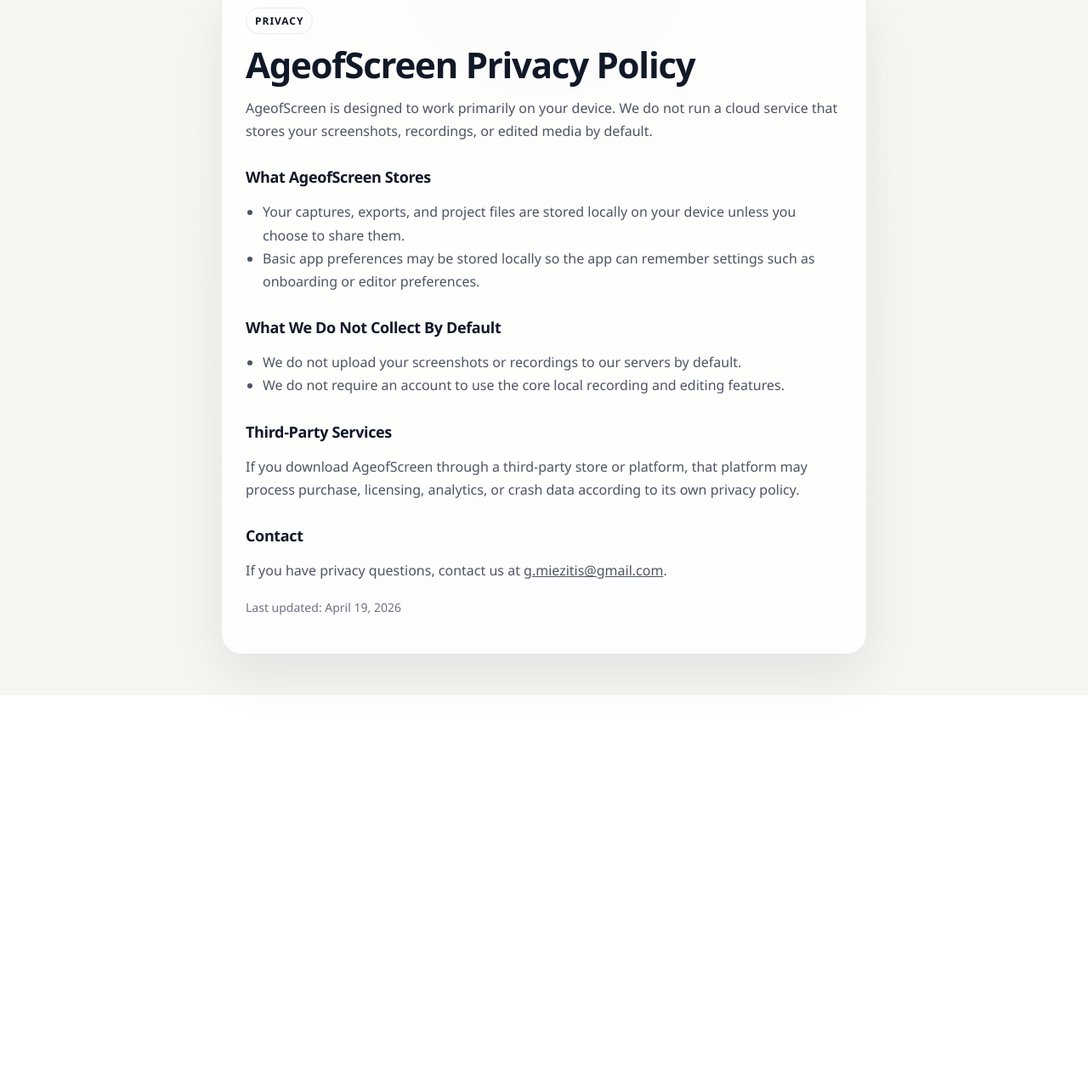
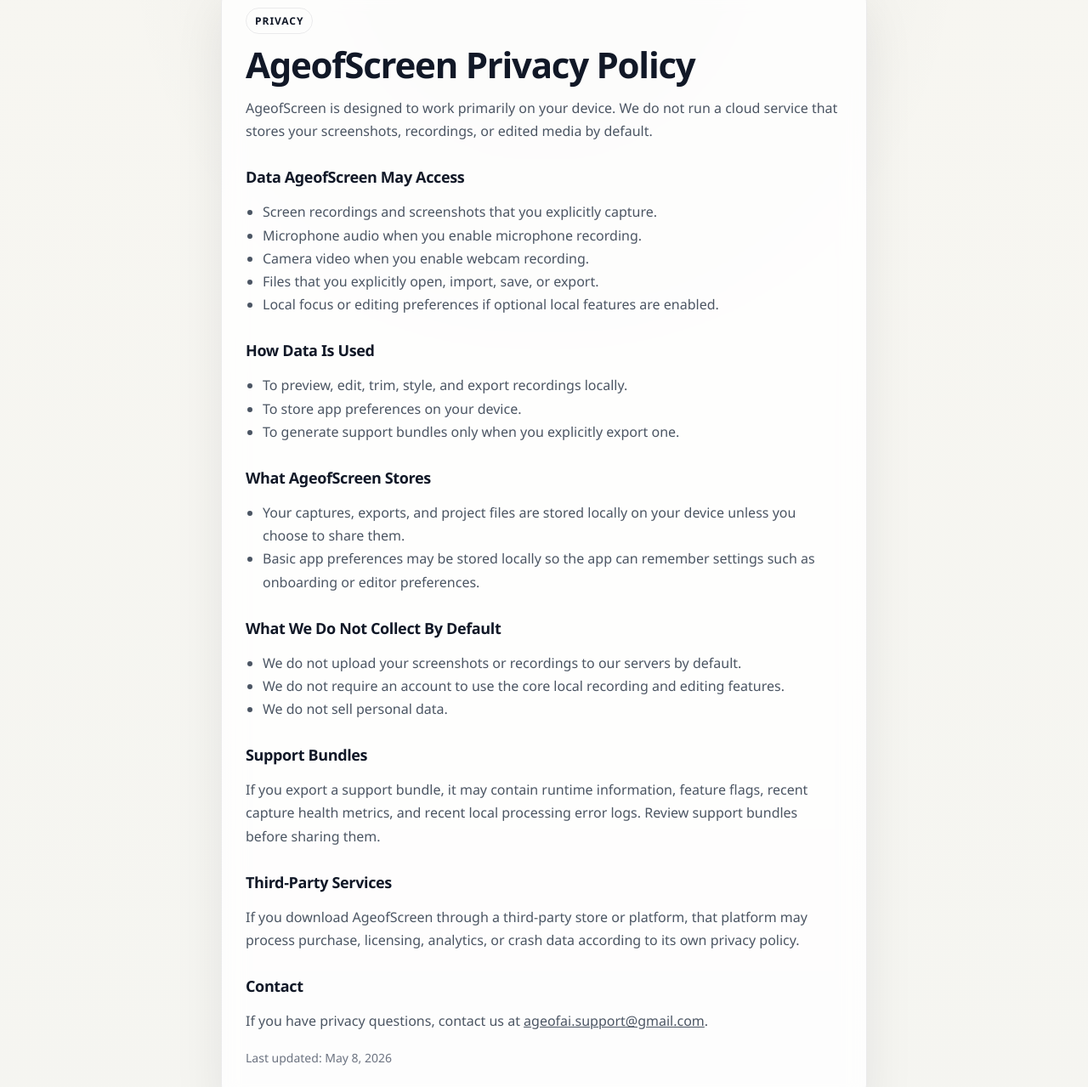
Before and after one commit to gmiezitis/ageofscreen, an Electron app: page privacy.html in a window 1280 px wide. Shown: the part 68-1347 px from the top of the page at 85% size. Before the commit the page ends 886 px from the top, so only its background shows below. Drawn offline with Linux system fonts and the light colour scheme.

Commit message:
Clarify privacy policy for Store submission

```diff
--- a/privacy.html
+++ b/privacy.html
@@ -96,6 +96,22 @@
             that stores your screenshots, recordings, or edited media by default.
         </p>
 
+        <h2>Data AgeofScreen May Access</h2>
+        <ul>
+            <li>Screen recordings and screenshots that you explicitly capture.</li>
+            <li>Microphone audio when you enable microphone recording.</li>
+            <li>Camera video when you enable webcam recording.</li>
+            <li>Files that you explicitly open, import, save, or export.</li>
+            <li>Local focus or editing preferences if optional local features are enabled.</li>
+        </ul>
+
+        <h2>How Data Is Used</h2>
+        <ul>
+            <li>To preview, edit, trim, style, and export recordings locally.</li>
+            <li>To store app preferences on your device.</li>
+            <li>To generate support bundles only when you explicitly export one.</li>
+        </ul>
+
         <h2>What AgeofScreen Stores</h2>
         <ul>
             <li>Your captures, exports, and project files are stored locally on your device unless you choose to share them.</li>
@@ -106,7 +122,15 @@
         <ul>
             <li>We do not upload your screenshots or recordings to our servers by default.</li>
             <li>We do not require an account to use the core local recording and editing features.</li>
+            <li>We do not sell personal data.</li>
         </ul>
+
+        <h2>Support Bundles</h2>
+        <p>
+            If you export a support bundle, it may contain runtime information, feature flags,
+            recent capture health metrics, and recent local processing error logs. Review support
+            bundles before sharing them.
+        </p>
 
         <h2>Third-Party Services</h2>
         <p>
@@ -117,10 +141,10 @@
         <h2>Contact</h2>
         <p>
             If you have privacy questions, contact us at
-            <a href="mailto:g.miezitis@gmail.com">g.miezitis@gmail.com</a>.
+            <a href="mailto:ageofai.support@gmail.com">ageofai.support@gmail.com</a>.
         </p>
 
-        <p class="meta">Last updated: April 19, 2026</p>
+        <p class="meta">Last updated: May 8, 2026</p>
     </main>
 </body>
 </html>
```
